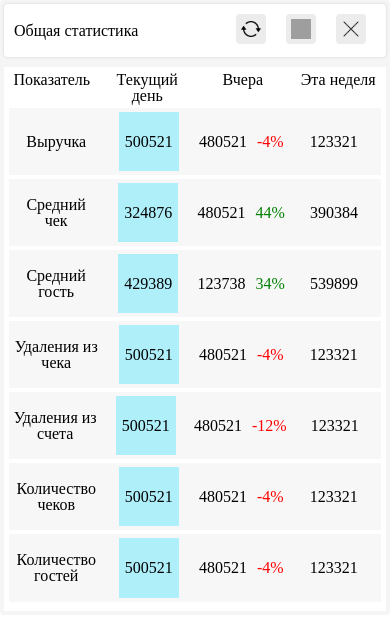
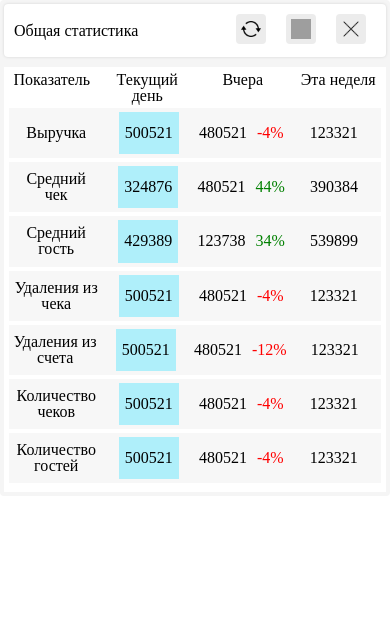
Before and after one commit to dammnyaka/react-stat-chart, a React (Create React App) app: page / in a window 390 px wide. Both pictures are taken after a click on the picture 351 px from the left and 29 px from the top of the page. Shown: the top 636 px of the page. Built offline with nearby package versions, Linux system fonts and the light colour scheme; grey boxes are pictures that could not be loaded.

Commit message:
fix height

```diff
--- a/src/App.scss
+++ b/src/App.scss
@@ -16,7 +16,7 @@
     width: 100%;
     .main {
       .body_item {
-        height: 7vh;
+        min-height: 5vh;
 
         img {
           margin-top: 5px;
@@ -37,7 +37,7 @@
       }
     }
     .list_body_today {
-      height: 30px;
+      min-height: 30px;
       display: flex;
       align-items: center;
       margin: 0 auto;
--- a/src/component/Main/Main.scss
+++ b/src/component/Main/Main.scss
@@ -18,7 +18,7 @@
   align-items: center;
   grid-column-gap: 6px;
   padding: 4px;
-  height: 4vh;
+  min-height: 4vh;
   text-align: center;
 
   img {
```
